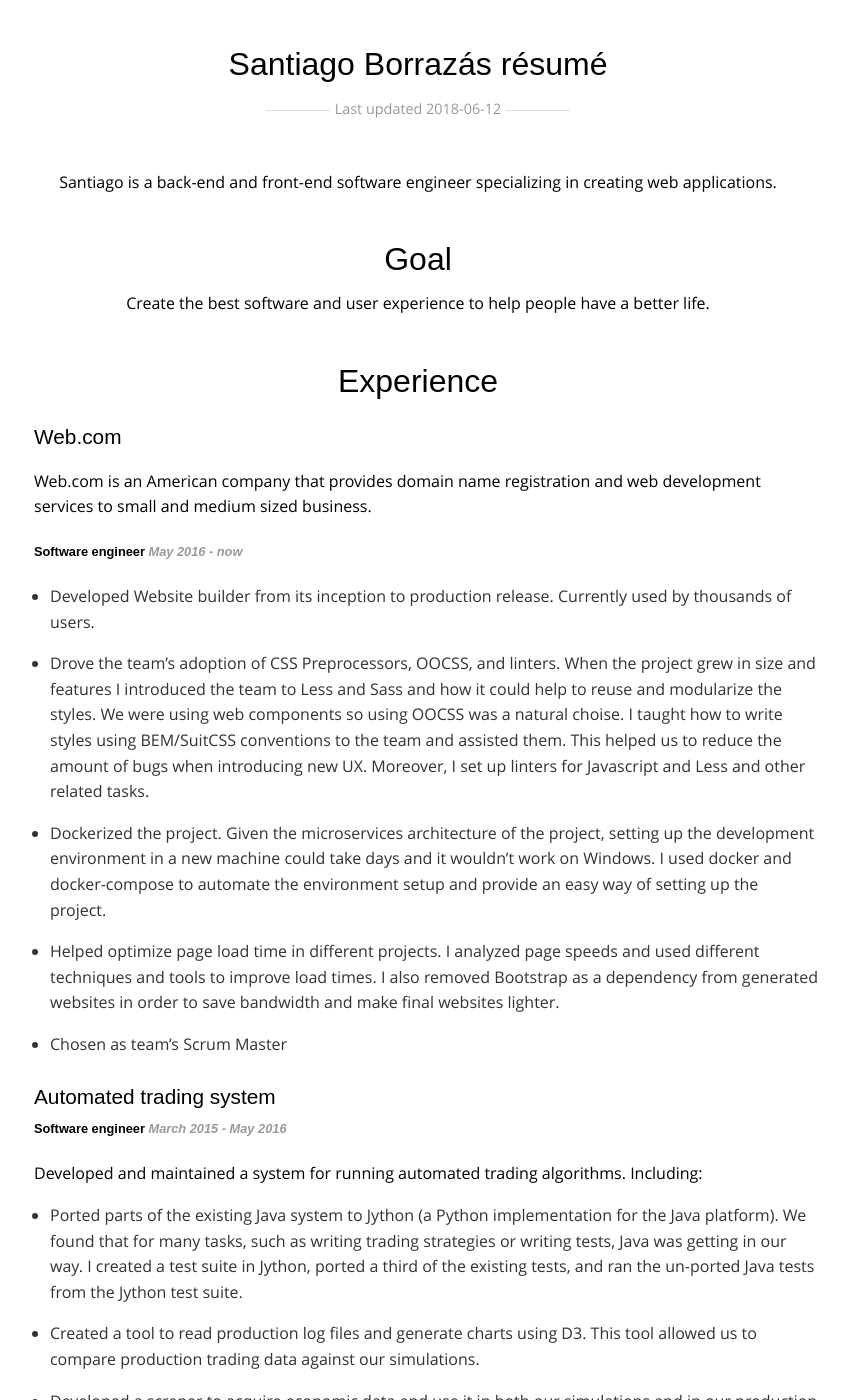
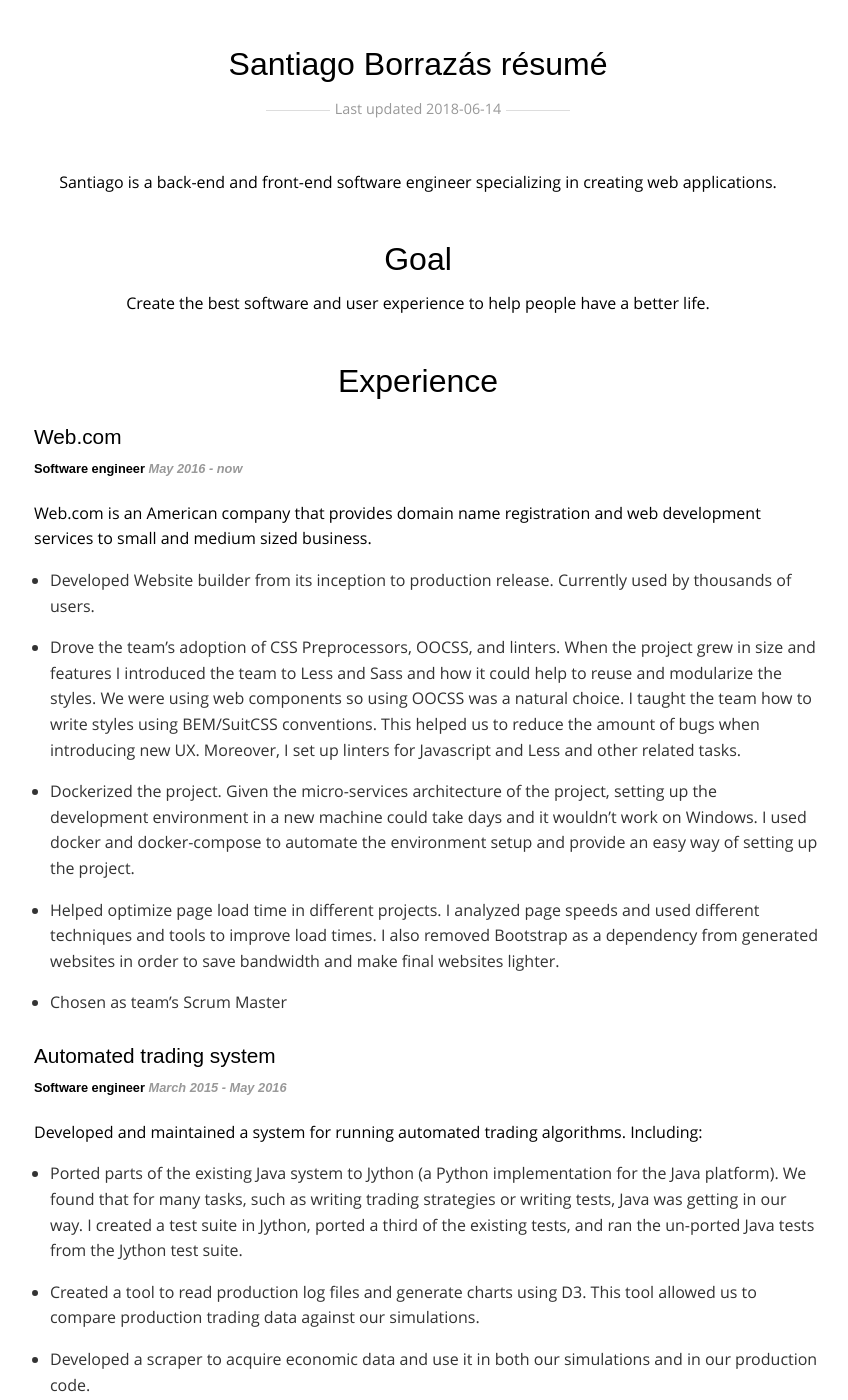
Before and after one commit to sanbor/cv, a Jekyll site: the page built from index.markdown, in a window 1280 px wide and 1400 px high. Shown: the whole window, without its empty margins (222-1070 px from the left). Built offline with Jekyll 4.4.1, drawn with Linux system fonts in a browser that asks for light colours; some web fonts are replaced; our own code applies the rules of GitHub Pages for plain Markdown files; part of the change alters nothing that is shown; some of the changed text lies outside the part shown.

Commit message:
Formatting and typos in cv

```diff
--- a/index.markdown
+++ b/index.markdown
@@ -5,7 +5,7 @@ layout: cv.borrazas.org
 Santiago Borrazás résumé
 ========================
 
-_Last updated 2018-06-12_
+_Last updated 2018-06-14_
 
 
 Santiago is a back-end and front-end software engineer specializing in
@@ -21,15 +21,15 @@ Create the best software and user experience to help people have a better life.
 
 1.  # Web.com
 
+    ## Software engineer *May 2016 - now*
+
     Web.com is an American company that provides domain name registration and web development services to small and medium sized business.
-
-    ## Software engineer *May 2016 - now*
 
     - Developed Website builder from its inception to production release. Currently used by thousands of users.
 
-    - Drove the team's adoption of CSS Preprocessors, OOCSS, and linters. When the project grew in size and features I introduced the team to Less and Sass and how it could help to reuse and modularize the styles. We were using web components so using OOCSS was a natural choise. I taught how to write styles using BEM/SuitCSS conventions to the team and assisted them. This helped us to reduce the amount of bugs when introducing new UX. Moreover, I set up linters for Javascript and Less and other related tasks.
+    - Drove the team's adoption of CSS Preprocessors, OOCSS, and linters. When the project grew in size and features I introduced the team to Less and Sass and how it could help to reuse and modularize the styles. We were using web components so using OOCSS was a natural choice. I taught the team how to write styles using BEM/SuitCSS conventions. This helped us to reduce the amount of bugs when introducing new UX. Moreover, I set up linters for Javascript and Less and other related tasks.
 
-    - Dockerized the project. Given the microservices architecture of the project, setting up the development environment in a new machine could take days and it wouldn't work on Windows. I used docker and docker-compose to automate the environment setup and provide an easy way of setting up the project.
+    - Dockerized the project. Given the micro-services architecture of the project, setting up the development environment in a new machine could take days and it wouldn't work on Windows. I used docker and docker-compose to automate the environment setup and provide an easy way of setting up the project.
 
     - Helped optimize page load time in different projects. I analyzed page speeds and used different techniques and tools to improve load times. I also removed Bootstrap as a dependency from generated websites in order to save bandwidth and make final websites lighter.
 
@@ -180,32 +180,29 @@ Create the best software and user experience to help people have a better life.
 
 - Java
 - Python
-- Javascript (ECMAScript 5 and 6)
-- Javascript frameworks (Backbone, JQuery, YUI, Prototype)
-- HTML5
-- CSS 2.1 and 3
+- Javascript
+- HTML5/CSS3+
+- Web Components
 - Semantic HTML
-- Social APIs (Twitter, Facebook, OAuth)
 - PHP
-- CMS/osCommerce (Magento, WordPress, Drupal)
 - SQL
-- ActionScript 3
 - Git
 - Linux
+- Docker
 - Agile software development
 
 ## Creative
 
 - Web design
-- UI design
-- Concept Art
-- Photography
+- UI/UX
+- Sketch
+- Illustrator
 - Photoshop
 
 
 # About
 
-Argentine and Spanish citizenship
+Argentine and Spanish citizenship.
 
 Email: <santiago@borrazas.org>
 
```
